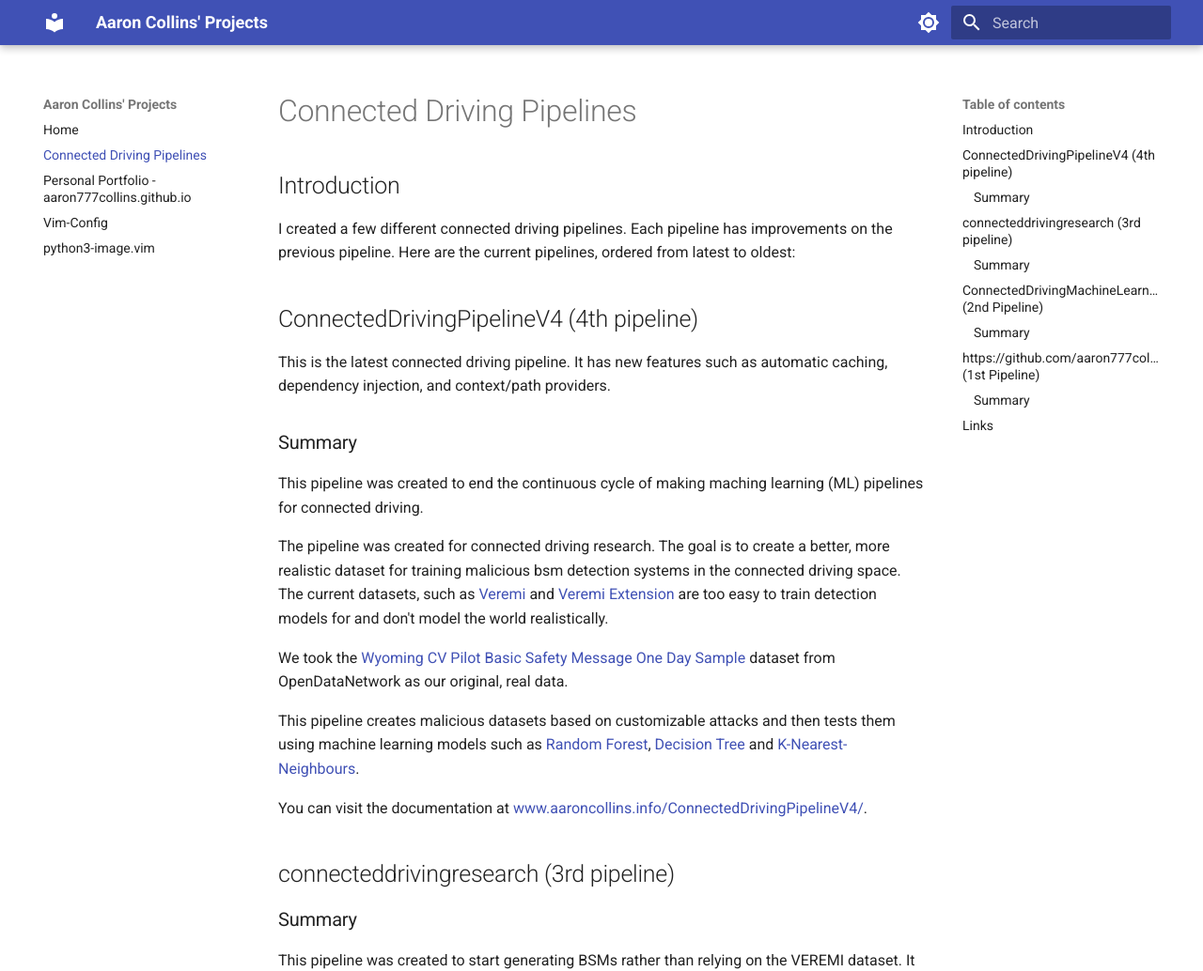
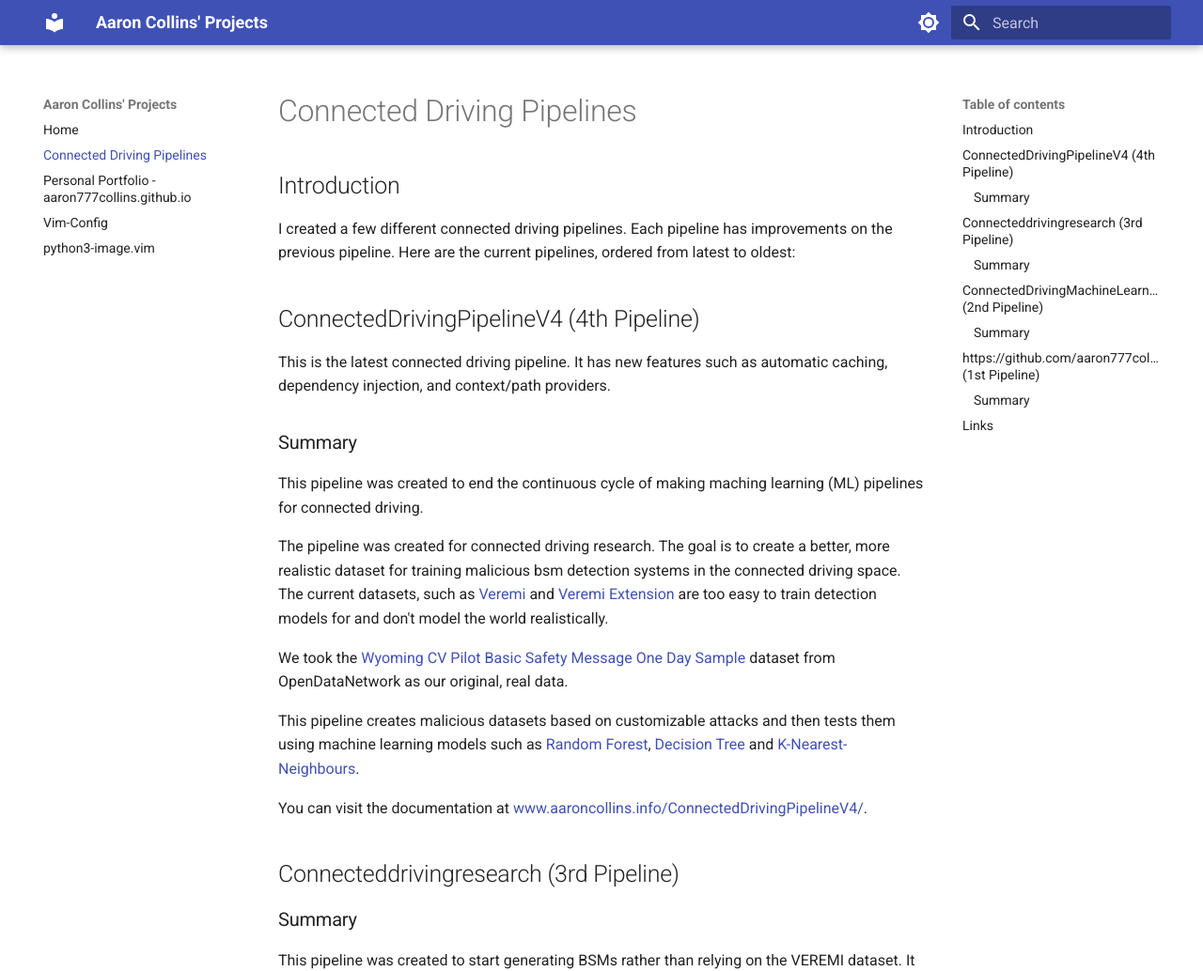
Before and after one commit to aaron777collins/projects, an MkDocs documentation site: the page built from docs/ConnectedDrivingPipelines.md, in a window 1280 px wide and 1400 px high. Shown: the top 1034 px of the window at 94% size. Built offline with MkDocs 1.6.1 and Material for MkDocs 9.7.7, drawn with Linux system fonts in a browser that asks for light colours.

Commit message:
fixed capitalization

```diff
--- a/docs/ConnectedDrivingPipelines.md
+++ b/docs/ConnectedDrivingPipelines.md
@@ -4,7 +4,7 @@
 
 I created a few different connected driving pipelines. Each pipeline has improvements on the previous pipeline. Here are the current pipelines, ordered from latest to oldest:
 
-## ConnectedDrivingPipelineV4 (4th pipeline)
+## ConnectedDrivingPipelineV4 (4th Pipeline)
 
 This is the latest connected driving pipeline. It has new features such as automatic caching, dependency injection, and context/path providers.
 
@@ -20,7 +20,7 @@ This pipeline creates malicious datasets based on customizable attacks and then
 
 You can visit the documentation at [www.aaroncollins.info/ConnectedDrivingPipelineV4/](https://www.aaroncollins.info/ConnectedDrivingPipelineV4/).
 
-## connecteddrivingresearch (3rd pipeline)
+## Connecteddrivingresearch (3rd Pipeline)
 
 ### Summary
 
```
